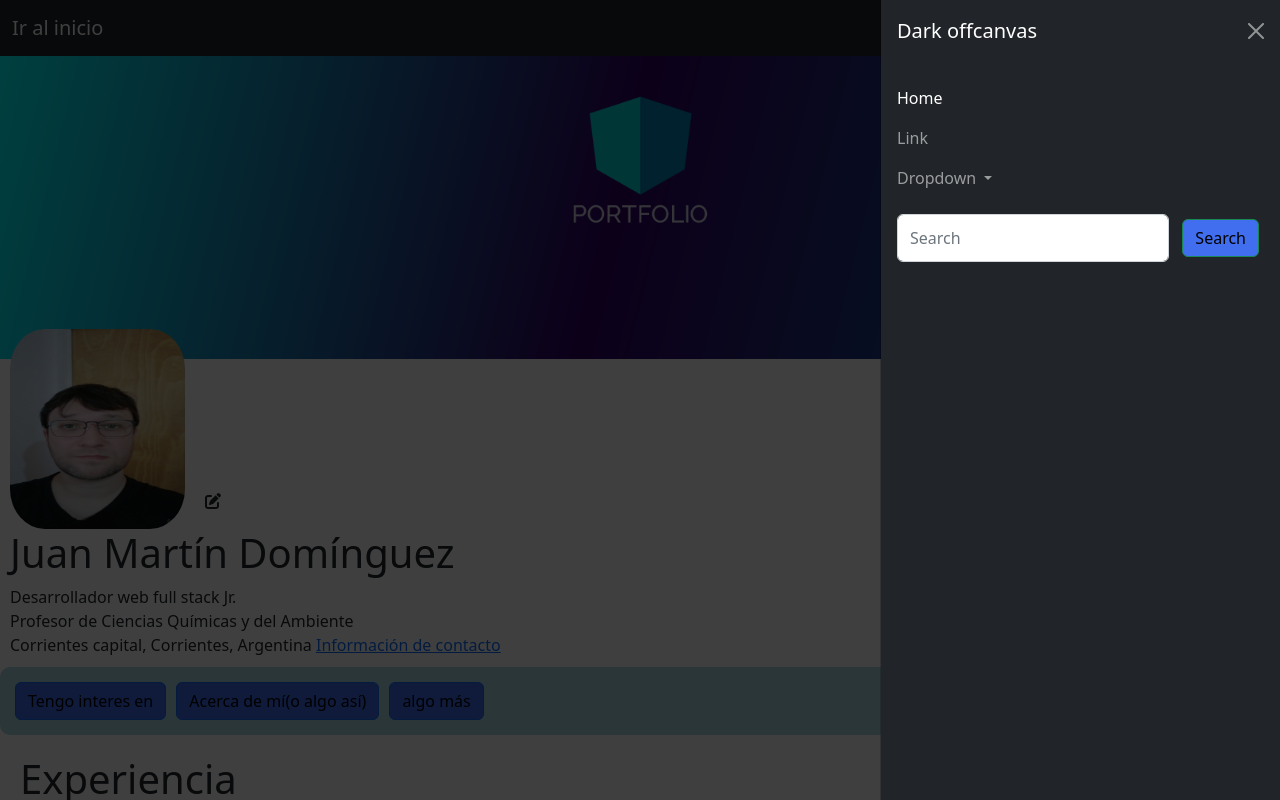
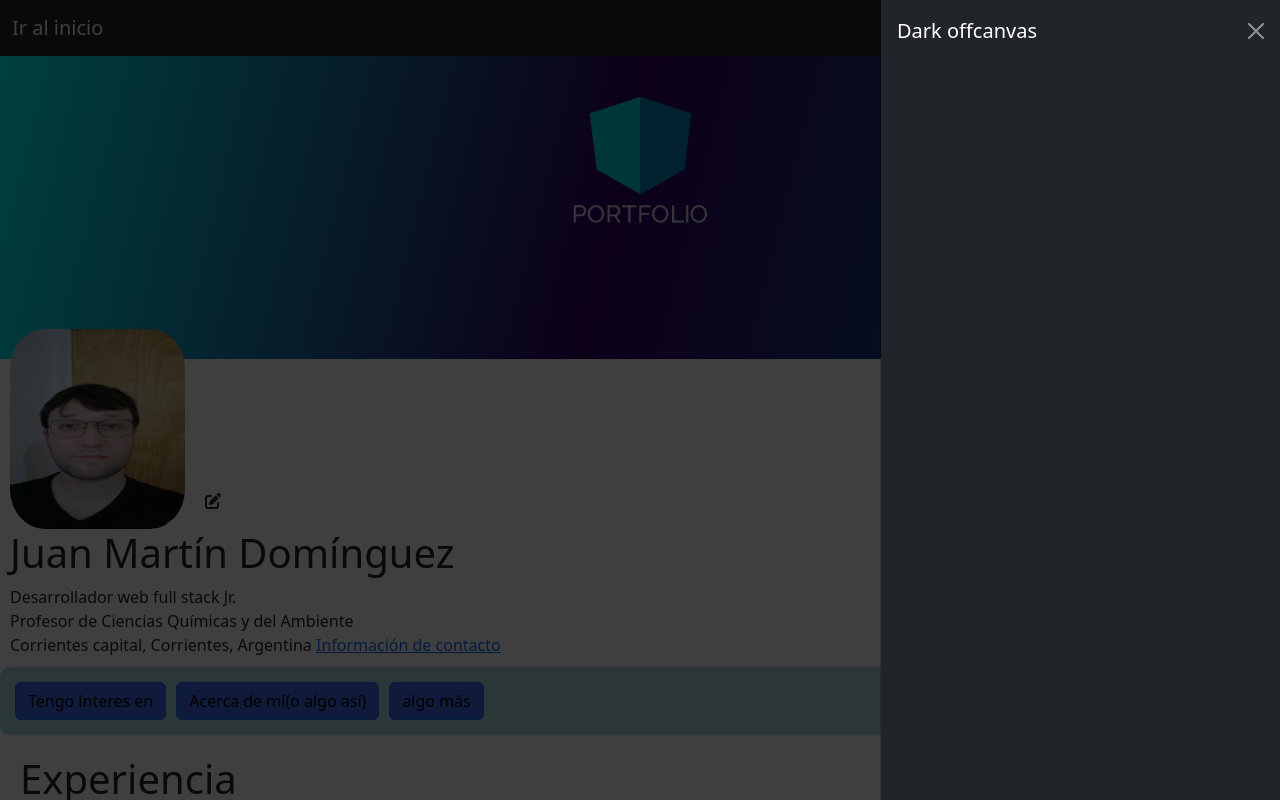
Before and after one commit to juan25258/portfolioJMD1, an Angular app: page / in a window 1280 px wide. Both pictures are taken after a click on the button 1240 px from the left and 28 px from the top of the page. Shown: the top 800 px of the page. Built offline with nearby package versions, Linux system fonts and the light colour scheme.

Commit message:
modifique algo de la barra superior

```diff
--- a/src/app/componentes/barra-superior/barra-superior.component.html
+++ b/src/app/componentes/barra-superior/barra-superior.component.html
@@ -17,7 +17,7 @@
         id="offcanvasDarkNavbar"
         aria-labelledby="offcanvasDarkNavbarLabel"
       >
-        <div class="offcanvas-header">
+        <div class="offcanvas-header"> <!--tengo que poner el login y acá-->
           <h5 class="offcanvas-title" id="offcanvasDarkNavbarLabel">
             Dark offcanvas
           </h5>
@@ -28,46 +28,6 @@
             aria-label="Close"
           ></button>
         </div>
-        <div class="offcanvas-body">
-          <ul class="navbar-nav justify-content-end flex-grow-1 pe-3">
-            <li class="nav-item">
-              <a class="nav-link active" aria-current="page" href="#">Home</a>
-            </li>
-            <li class="nav-item">
-              <a class="nav-link" href="#">Link</a>
-            </li>
-            <li class="nav-item dropdown">
-              <a
-                class="nav-link dropdown-toggle"
-                href="#"
-                role="button"
-                data-bs-toggle="dropdown"
-                aria-expanded="false"
-              >
-                Dropdown
-              </a>
-              <ul class="dropdown-menu dropdown-menu-dark">
-                <li><a class="dropdown-item" href="#">Action</a></li>
-                <li><a class="dropdown-item" href="#">Another action</a></li>
-                <li>
-                  <hr class="dropdown-divider" />
-                </li>
-                <li>
-                  <a class="dropdown-item" href="#">Something else here</a>
-                </li>
-              </ul>
-            </li>
-          </ul>
-          <form class="d-flex mt-3" role="search">
-            <input
-              class="form-control me-2"
-              type="search"
-              placeholder="Search"
-              aria-label="Search"
-            />
-            <button class="btn btn-success" type="submit">Search</button>
-          </form>
-        </div>
       </div>
     </div>
   </nav>
```
Also changed, not shown: src/app/Readmi.md (added, +1 -0 lines).
